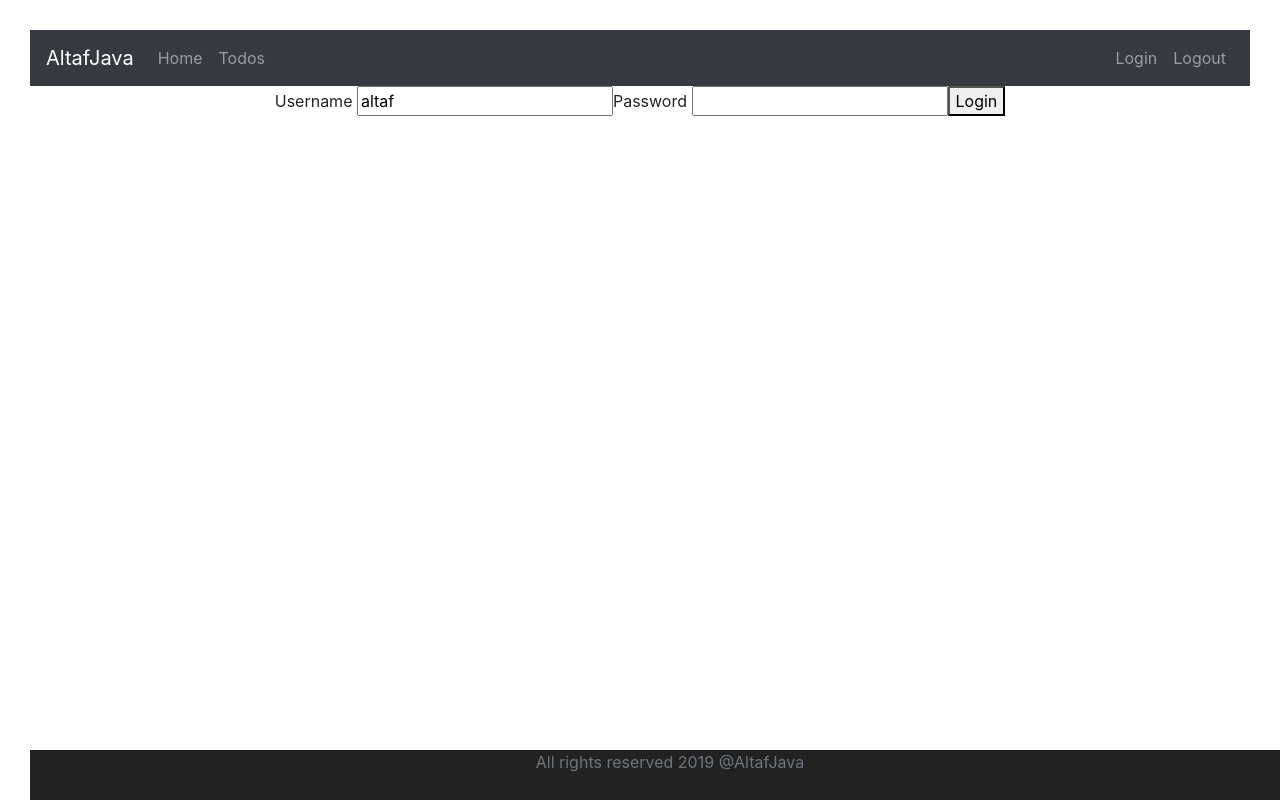
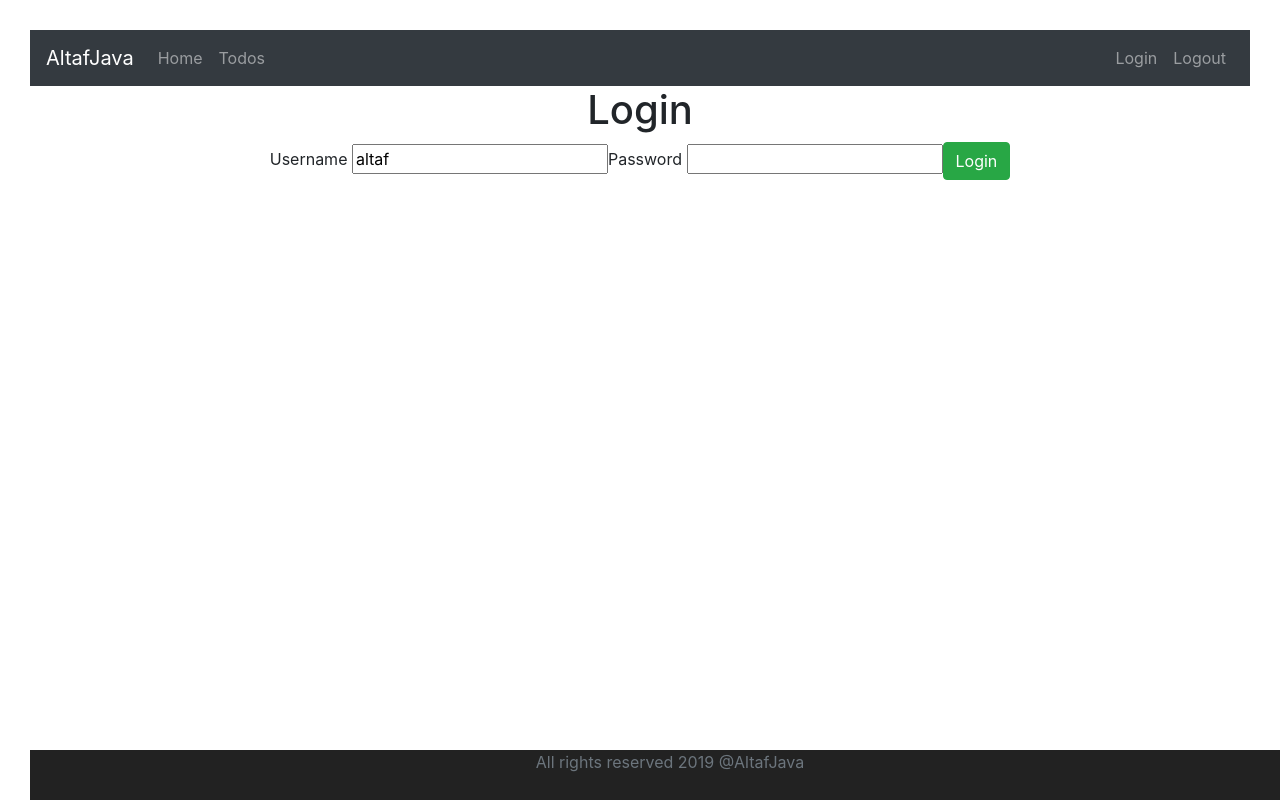
Before and after one commit to altafjava/react-todo-app, a React (Create React App) app: page / in a window 1280 px wide. Shown: the top 800 px of the page. Built offline with nearby package versions, Linux system fonts and the light colour scheme.

Commit message:
login component bootstraped

```diff
--- a/src/components/todo/TodoApp.jsx
+++ b/src/components/todo/TodoApp.jsx
@@ -42,11 +42,14 @@ class LoginComponent extends Component {
     render() {
         return (
             <div>
-                {this.state.isLoginFailed && <div>Invalid Credential</div>}
-                {this.state.showSuccessMessage && <div>Login Successful</div>}
-                Username <input type="text" name="username" value={this.state.username} onChange={this.handleChange} />
-                Password <input type="password" name="password" value={this.state.password} onChange={this.handleChange} />
-                <button onClick={this.loginClicked}>Login</button>
+                <h1>Login</h1>
+                <div className="container">
+                    {this.state.isLoginFailed && <div className="alert alert-warning">Invalid Credential</div>}
+                    {this.state.showSuccessMessage && <div>Login Successful</div>}
+                    Username <input type="text" name="username" value={this.state.username} onChange={this.handleChange} />
+                    Password <input type="password" name="password" value={this.state.password} onChange={this.handleChange} />
+                    <button className="btn btn-success" onClick={this.loginClicked}>Login</button>
+                </div>
             </div>
         )
     }
```
